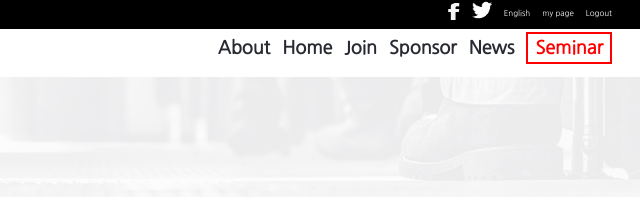
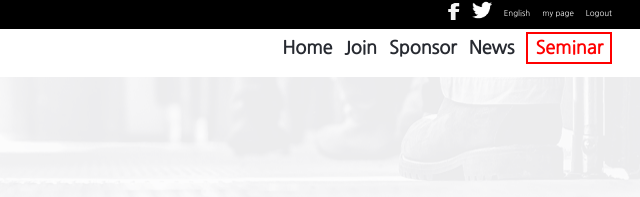
Before and after one commit to joffreynk/summit, a plain HTML site: page about.html in a window 1280 px wide. Shown: the top 197 px of the page, 540-1180 px from the left. Drawn offline with Linux system fonts and the light colour scheme.

Commit message:
remove duplicated links

```diff
--- a/about.html
+++ b/about.html
@@ -31,7 +31,6 @@
           </div>
         </div>
         <ul class="links showlinks" id="links">
-          <li class="link-item"><a href="#">About</a></li>
           <li class="link-item"><a href="./">Home</a></li>
           <li class="link-item"><a href="#">Join</a></li>
           <li class="link-item"><a href="#">Sponsor</a></li>
```
Also changed, not shown: index.html (+0 -1 lines).
